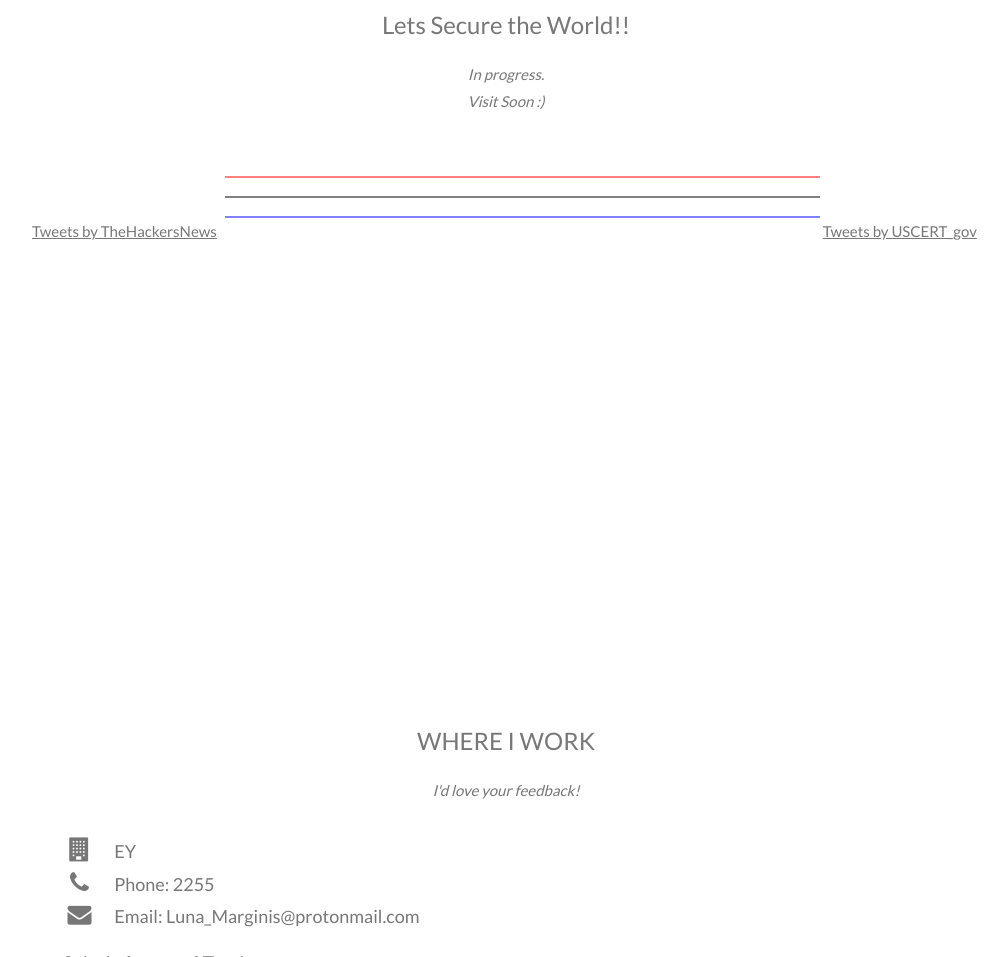
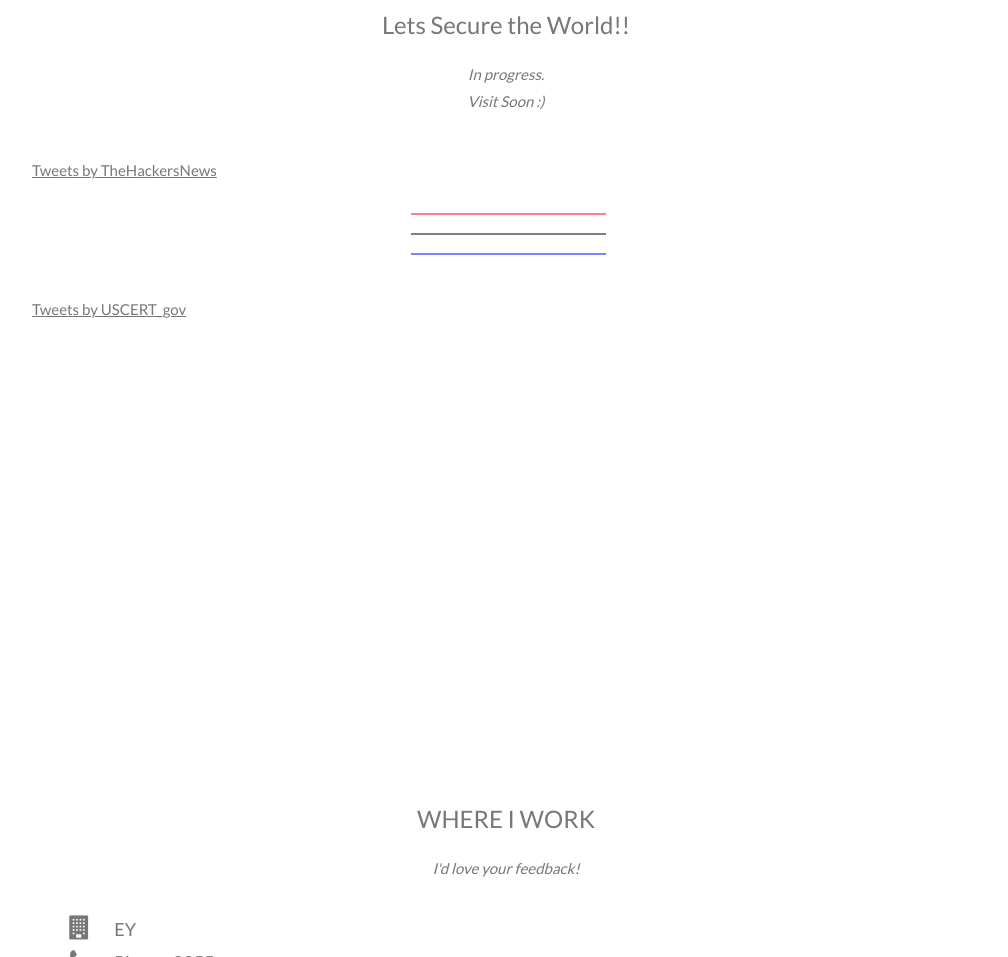
Before and after one commit to LunaMarginis/LunaMarginis.github.io, a website: page index.html in a window 1280 px wide. Shown: the part 1755-2712 px from the top of the page, without its empty margins (134-1142 px from the left). Drawn offline with nearby package versions, Linux system fonts and the light colour scheme.

Commit message:
Update index.html

```diff
--- a/index.html
+++ b/index.html
@@ -156,7 +156,8 @@ body, html {
 
 <a class="twitter-timeline" data-width="800" data-height="1080" data-theme="dark" href="https://twitter.com/TheHackersNews?ref_src=twsrc%5Etfw">Tweets by TheHackersNews</a> <script async src="https://platform.twitter.com/widgets.js" charset="utf-8"></script>
 
-  <svg height="80" width="600">
+  <h3 class="w3-center">
+  <svg height="80" width="200">
   <g fill="none">
     <path stroke="red" d="M5 20 l2150000 0" />
     <path stroke="black" d="M5 40 l2150000 0" />
@@ -164,7 +165,7 @@ body, html {
   </g>
   Sorry, your browser does not support inline SVG.
 </svg>
-
+ </h3>
 <a class="twitter-timeline" data-width="800" data-height="1080" data-theme="dark" href="https://twitter.com/USCERT_gov?ref_src=twsrc%5Etfw">Tweets by USCERT_gov</a> <script async src="https://platform.twitter.com/widgets.js" charset="utf-8"></script>
 
 <!-- Third Parallax Image with Portfolio Text -->
```
